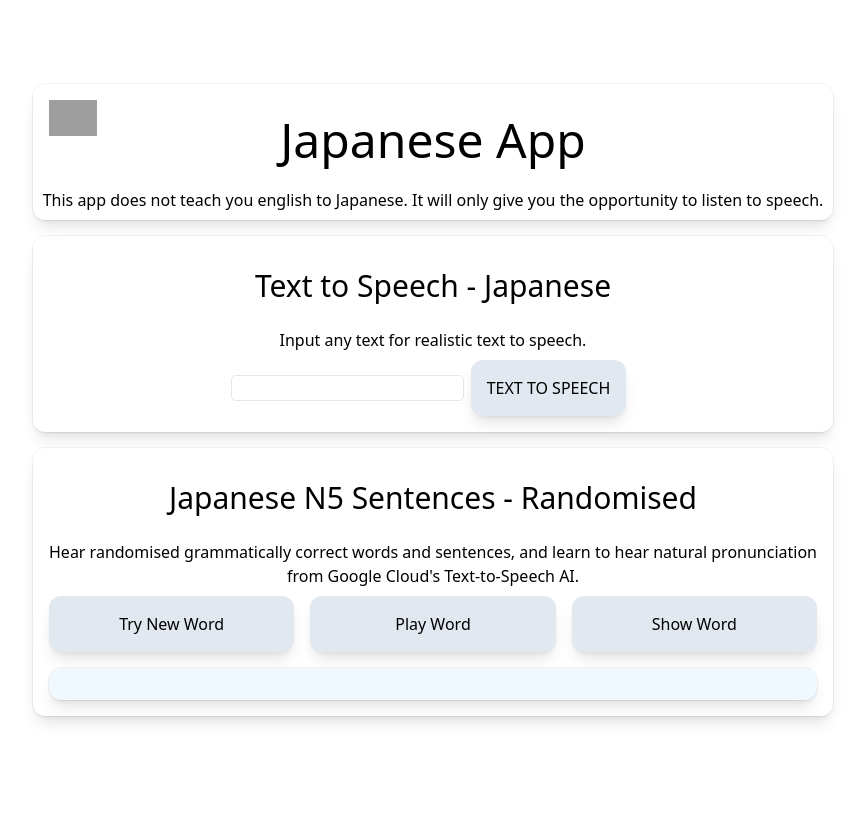
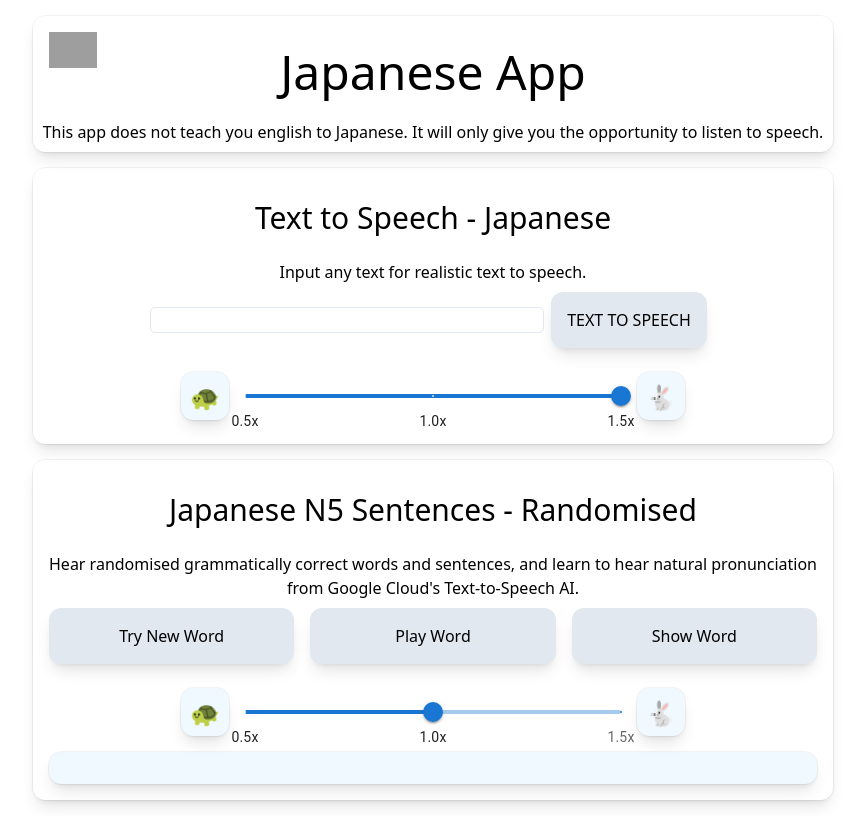
Before and after one commit to ajones-programming/japanese-grammar, a React (Vite) app: page / in a window 1280 px wide. Shown: the whole page, without its empty margins (207-1072 px from the left). Built offline with nearby package versions, Linux system fonts and the light colour scheme; grey boxes are pictures that could not be loaded.

Commit message:
added slider

```diff
--- a/package.json
+++ b/package.json
@@ -10,7 +10,9 @@
     "preview": "vite preview"
   },
   "dependencies": {
+    "@emotion/styled": "^11.14.0",
     "@google-cloud/text-to-speech": "^5.8.1",
+    "@mui/material": "^7.1.2",
     "@tailwindcss/vite": "^4.1.8",
     "google-tts-api": "^2.0.2",
     "react": "^19.0.0",
--- a/src/RandomSentence.tsx
+++ b/src/RandomSentence.tsx
@@ -2,6 +2,7 @@
 import { useState } from "react";
 import { textToSpeech } from "./TextToSpeech";
 import { allVerbs, allVerbConjuctions, allNouns, allNounConjunctions } from "./types/util";
+import { RateSlider } from "./RateSlider";
 
 interface sentenceData {
     kanji? : string;
@@ -49,6 +50,7 @@ export function RandomSentence({loaded} : props){
 
     const [randomVerb, setRandomVerb] = useState<sentenceData>(getRandomSentence());
     const [showWord, setShowWord] = useState(false);
+    const [rate, setRate] = useState<number>(1.0);
 
     return (
     <div>
@@ -67,7 +69,7 @@ export function RandomSentence({loaded} : props){
             </button>
 
             <button className="w-1/3" onClick={() => {
-                textToSpeech(randomVerb.kana,1.5)
+                textToSpeech(randomVerb.kana,rate)
             }}>
                 Play Word
             </button>
@@ -78,6 +80,7 @@ export function RandomSentence({loaded} : props){
                 {showWord ? "Hide Word" : "Show Word"}
             </button>
         </div>
+        <RateSlider rate={rate} setRate={setRate}/>
         <p className="container-small min-h-8 align-middle">
             {showWord ? (randomVerb.kanji + " (" + randomVerb.kana + ")") : ""}
         </p>
--- /dev/null
+++ b/src/RateSlider.tsx
@@ -0,0 +1,78 @@
+import { Slider, Typography } from "@mui/material"
+
+
+function setSliderValue(value : number | number[], setValue : (value: number) => void){
+    if (typeof value === "number"){
+        setValue(value)
+    }
+}
+const marks = [
+  {
+    value: 0.5,
+    label: '0.5x',
+  },
+  {
+    value: 1.0,
+    label: '1.0x',
+  },
+    {
+    value: 1.5,
+    label: '1.5x',
+  },
+];
+
+
+interface props{
+    rate : number,
+    setRate : (rate: number) => void
+}
+
+
+
+export function RateSlider({rate, setRate} : props){
+    return (
+    <div className="flex justify-center m-4">
+     <div className="rounded-xl bg-sky-50 p-2 shadow-lg outline outline-black/5 w-12 h-12 justify-center align-middle mx-4 my-auto">
+        <Typography
+            sx={{
+                textAlign: "center",
+                fontFamily:
+                "Noto Emoji, Apple Color Emoji, sans-serif",
+                height: "100%",
+                alignContent: "center",
+                fontSize: 24
+            }}
+            >
+            🐢
+        </Typography>
+     </div>
+
+
+    <Slider
+        value={rate} onChange={(_event: Event, value:number | number[]) => setSliderValue(value,setRate)}
+        defaultValue={1.5}
+        valueLabelDisplay="auto"
+        step={0.05}
+        min={0.5}
+        max={1.5}
+        sx={{width: "50%", marginY: "auto"}}
+        marks={marks}
+    />
+
+     <div className="rounded-xl bg-sky-50 p-2 shadow-lg outline outline-black/5 w-12 h-12 justify-center align-middle mx-4 my-auto">
+        <Typography
+            sx={{
+                textAlign: "center",
+                fontFamily:
+                "Noto Emoji, Apple Color Emoji, sans-serif",
+                height: "100%",
+                alignContent: "center",
+                fontSize: 24
+            }}
+            >
+            🐇
+        </Typography>
+     </div>
+
+    </div>)
+}
--- a/src/TextToSpeech.ts
+++ b/src/TextToSpeech.ts
@@ -10,6 +10,7 @@
 const address = "https://ajones-jp-text-to-speech-uk.azurewebsites.net/TTS";
 var retrieved : Iterable<number> | undefined;
 var previous = "";
+var previousRate : number = 0;
 
 //https://stackoverflow.com/questions/59955096/how-to-decode-binary-audio-data
 export async function textToSpeech(toSet : string, rate : number) {
@@ -18,11 +19,12 @@ export async function textToSpeech(toSet : string, rate : number) {
   if (toSet == ""){
     return;
   }
-  if (toSet != previous || !retrieved){
+  if (toSet != previous || previousRate != rate || !retrieved){
 
     const a = await window.fetch(address + `?text=\"${toSet}\"&rate=${rate}`);
     retrieved = (await a.json()).data.data;
-    previous = toSet
+    previous = toSet;
+    previousRate = rate;
   }
   if (!retrieved){
     return;
--- a/src/TextToSpeechComponent.tsx
+++ b/src/TextToSpeechComponent.tsx
@@ -1,14 +1,22 @@
 import { useState } from "react";
 import { textToSpeech } from "./TextToSpeech";
+import { RateSlider } from "./RateSlider";
+
 
 export function TextToSpeechComponent()
 {
 
     const [result, setResult] = useState("");
+    const [rate, setRate] = useState<number>(1.5);
+
     return <div>
         <h2>Text to Speech - Japanese</h2>
         <p>Input any text for realistic text to speech.</p>
-        <input value={result} onChange={e => setResult(e.target.value)}/>
-        <button onClick={() => textToSpeech(result, 1.5)}>TEXT TO SPEECH</button>
+        <div className="flex justify-center">
+            <input name="Text Input" value={result} onChange={e => setResult(e.target.value)} className="max-h-fit w-1/2 my-auto"/>
+            <button onClick={() => textToSpeech(result, rate)}>TEXT TO SPEECH</button>
+        </div>
+
+        <RateSlider rate={rate} setRate={setRate}/>
     </div>
 }
```
Also changed, not shown: 1 other file (tests, documents, lock files or other folders).
